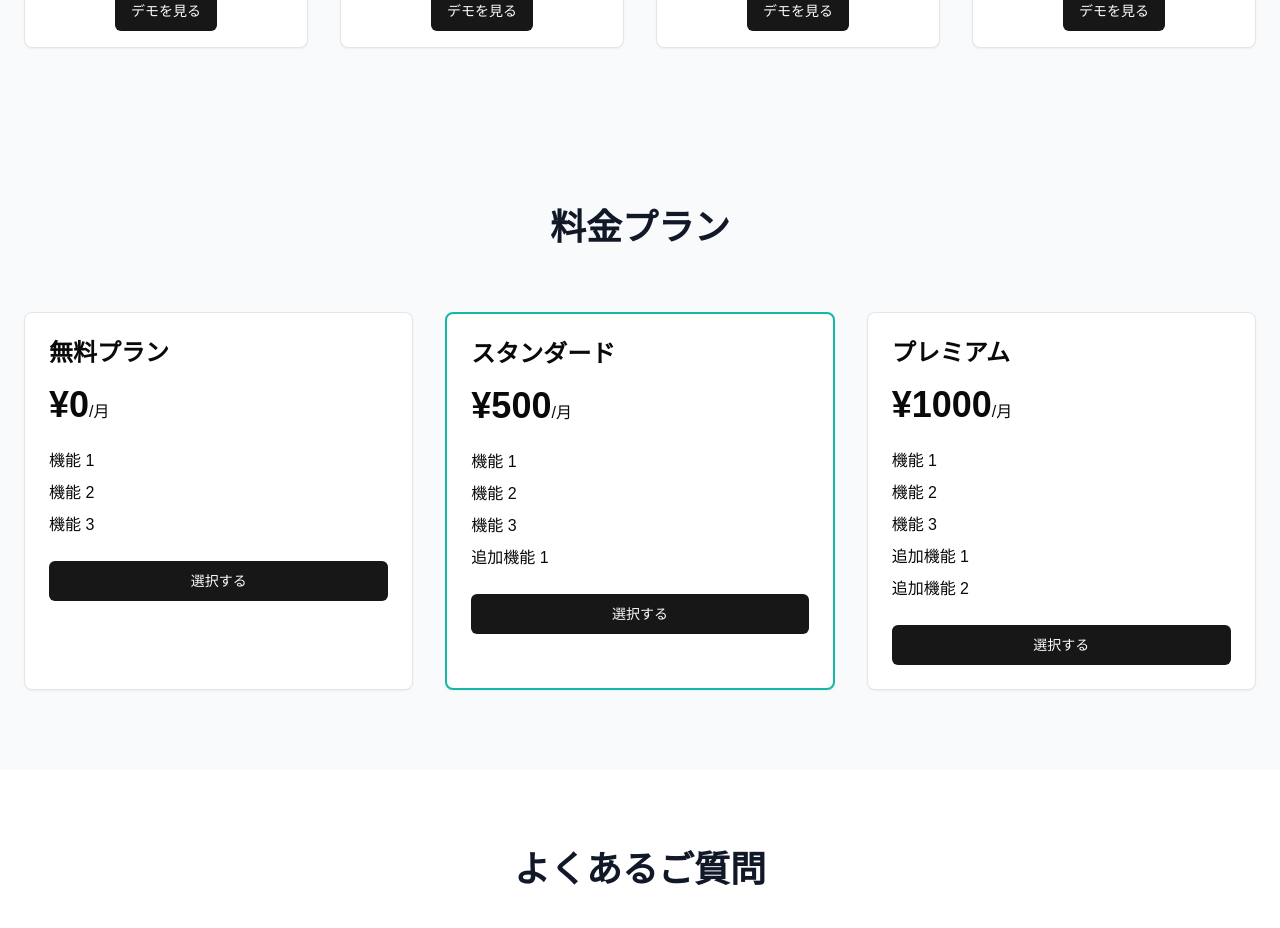
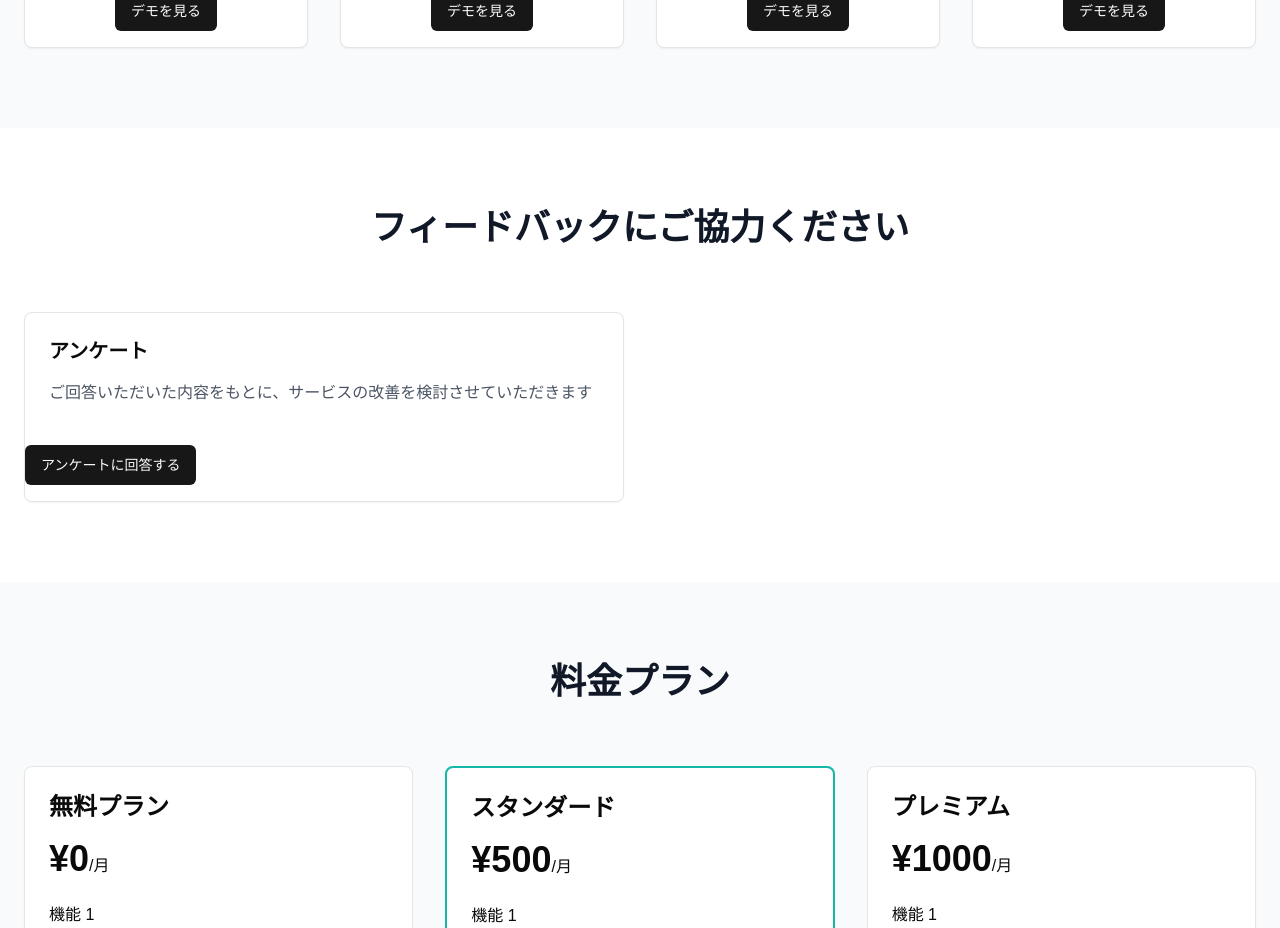
Before and after one commit to koji-deg/education-platform, a Next.js app: page / in a window 1280 px wide. Shown: the part 2460-3388 px from the top of the page. Built offline with nearby package versions, Linux system fonts and the light colour scheme.

Commit message:
add feedback

```diff
--- a/components/landing-page.tsx
+++ b/components/landing-page.tsx
@@ -306,6 +306,25 @@ export function LandingPage() {
   </div>
 </section>
 
+       {/* フィードバック */}
+      <section id="problems" className="py-20 bg-white">
+        <div className="container mx-auto px-6">
+          <h2 className="text-3xl md:text-4xl font-bold text-center text-gray-900 mb-16">
+            フィードバックにご協力ください
+          </h2>
+          <div className="grid md:grid-cols-2 gap-8">
+            <Card>
+              <CardContent className="p-6">
+                <h3 className="text-xl font-semibold mb-4">アンケート</h3>
+                <p className="text-gray-600">ご回答いただいた内容をもとに、サービスの改善を検討させていただきます</p>
+              </CardContent>
+              <Button className="w-auto mx-auto mt-4 mb-4" asChild>
+          <Link href="https://forms.gle/hmQM87GD6pMrwLhF8/">アンケートに回答する</Link>
+        </Button>
+            </Card>
+          </div>
+        </div>
+      </section>
 
       {/* 料金プラン */}
       <section id="pricing" className="py-20 bg-gray-50">
```
